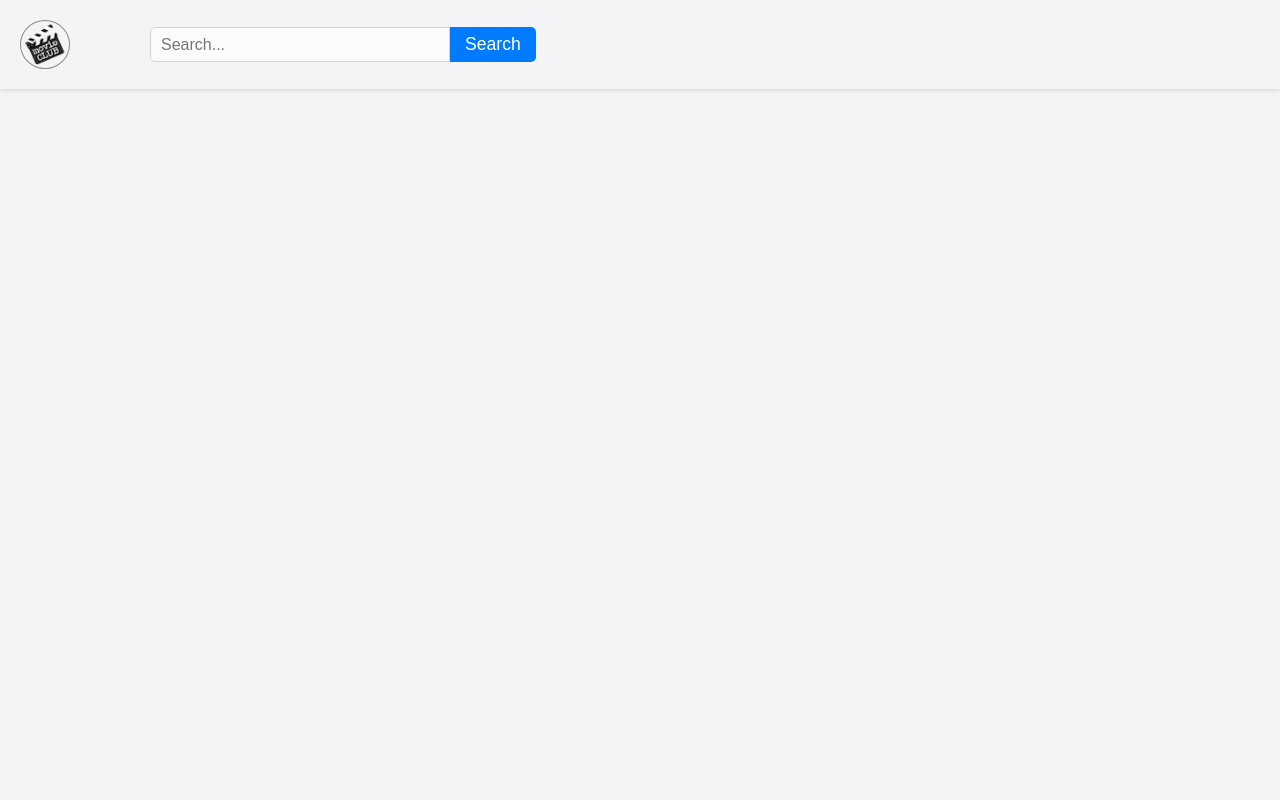
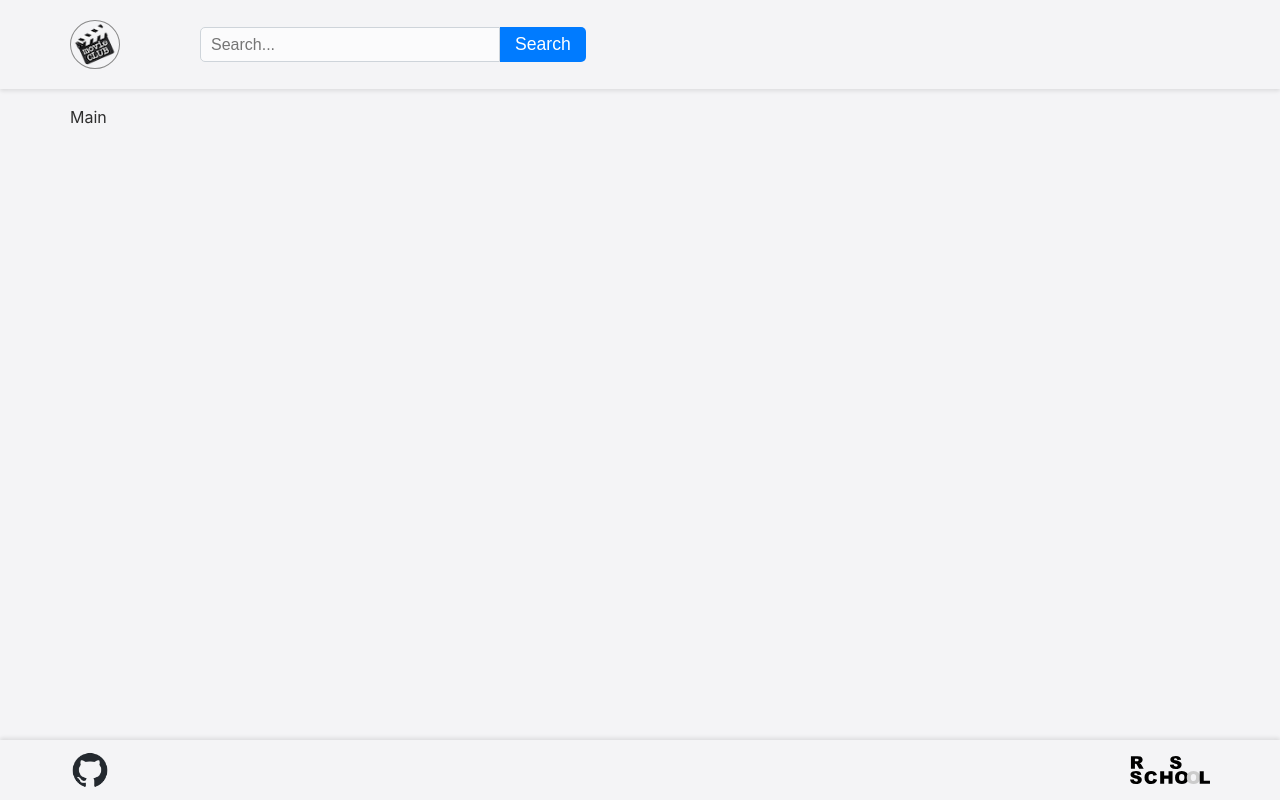
Before and after one commit to solidados/react-2024q3, a React (Vite) app: page / in a window 1280 px wide. Built offline with nearby package versions, Linux system fonts and the light colour scheme.

Commit message:
feat: add components Main and Footer; add styles

```diff
--- a/src/App.tsx
+++ b/src/App.tsx
@@ -1,10 +1,14 @@
 import Header from './components/header';
+import Main from './components/main';
+import Footer from './components/footer';
 
 function App() {
   return (
-    <>
+    <div className="wrapper">
       <Header />
-    </>
+      <Main />
+      <Footer />
+    </div>
   );
 }
 
--- /dev/null
+++ b/src/components/footer/index.tsx
@@ -0,0 +1,19 @@
+import { Component } from 'react';
+import logoGh from '/logo-github.png';
+import logoRs from '/logo-rsschool.svg';
+import './style.scss';
+
+class Footer extends Component {
+  render() {
+    return (
+      <header className="footer">
+        <div className="footer-container">
+          <img src={logoGh} alt="logo-gh" className="footer-logo" />
+          <img src={logoRs} alt="logo-rs" className="footer-logo" />
+        </div>
+      </header>
+    );
+  }
+}
+
+export default Footer;
--- /dev/null
+++ b/src/components/footer/style.scss
@@ -0,0 +1,31 @@
+.footer {
+  width: 100%;
+  padding: 10px 0;
+  box-shadow: 0 -2px 4px rgba(0, 0, 0, 0.1);
+
+  &-container {
+    display: flex;
+    align-items: center;
+    justify-content: space-between;
+  }
+
+  &-logo {
+    height: auto;
+    transition: all 0.3s ease;
+
+    &:hover {
+      opacity: 0.8;
+      transform: scale(1.05);
+      cursor: pointer;
+    }
+    &:first-of-type{
+      max-width: 40px;
+      padding: 2px;
+      border-radius: 50%;
+    }
+
+    &:last-of-type{
+      max-width: 80px;
+    }
+  }
+}
--- a/src/components/header/style.scss
+++ b/src/components/header/style.scss
@@ -1,5 +1,4 @@
 .header {
-  position: fixed;
   width: 100%;
   padding: 20px 0;
   box-shadow: 0 2px 4px rgba(0, 0, 0, 0.1);
@@ -7,9 +6,6 @@
   &-container {
     display: flex;
     align-items: center;
-    width: 1280px;
-    padding: 0 20px;
-    margin: 0 auto;
     gap: 5em;
   }
 
--- /dev/null
+++ b/src/components/main/index.tsx
@@ -0,0 +1,16 @@
+import { Component } from 'react';
+import './style.scss';
+
+class Main extends Component {
+  render() {
+    return (
+      <main className="main">
+        <div className="main-container">
+          <h2>Main</h2>
+        </div>
+      </main>
+    );
+  }
+}
+
+export default Main;
--- /dev/null
+++ b/src/components/main/style.scss
@@ -0,0 +1,6 @@
+.main {
+  width: 100%;
+  padding: 20px 0;
+  color: #2e2e2e;
+  flex: 1 1 auto;
+}
--- a/src/index.css
+++ b/src/index.css
@@ -80,3 +80,15 @@ h6 {
   font-size: inherit;
   font-weight: normal;
 }
+
+.wrapper {
+  display: flex;
+  flex-direction: column;
+  min-height: 100vh;
+}
+
+[class*='container'] {
+  width: 1180px;
+  padding: 0 20px;
+  margin: 0 auto;
+}
```
Also changed, not shown: public/logo-github.png (added), public/logo-rsschool.svg (added).
